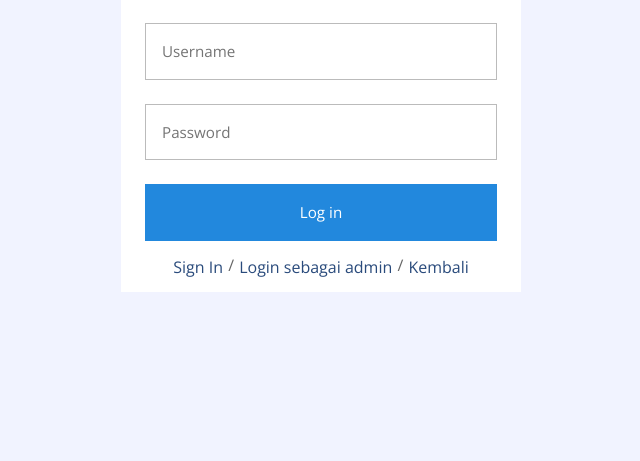
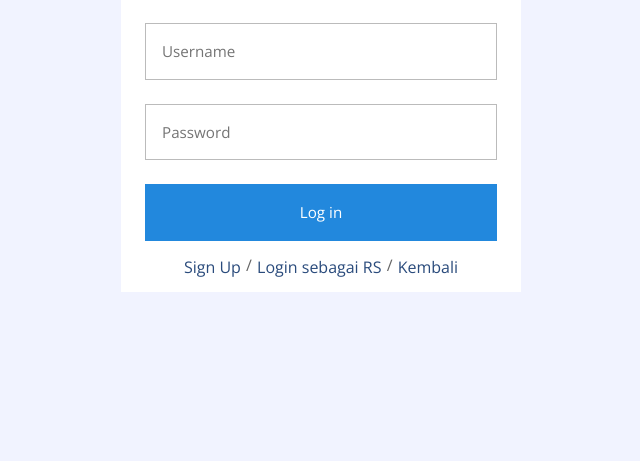
Before and after one commit to 2004111010039/Morgant, a PHP site: page /user/login.php in a window 1280 px wide. Shown: the part 108-569 px from the top of the page, without its empty margins (319-959 px from the left). Run offline with PHP 8.4, Linux system fonts and the light colour scheme; some libraries are stand-ins or nearby versions.

Commit message:
Update login.php

```diff
--- a/user/login.php
+++ b/user/login.php
@@ -29,7 +29,7 @@ if($_SESSION['status'] == 'login'){
                             <i><?= $pesan ?></i>
                         <?php } ?>
                     </div>
-                    <a class="btn btn-link p-0" href="registeru.php">Sign In</a> / <a class="btn btn-link p-0" href="../admin/logina.php">Login sebagai admin</a> / <a class="btn btn-link p-0" href="../index.php">Kembali</a>
+                    <a class="btn btn-link p-0" href="registeru.php">Sign Up</a> / <a class="btn btn-link p-0" href="../admin/logina.php">Login sebagai RS</a> / <a class="btn btn-link p-0" href="../index.php">Kembali</a>
                 </center>
 	  		</form>
 		</div>
```
